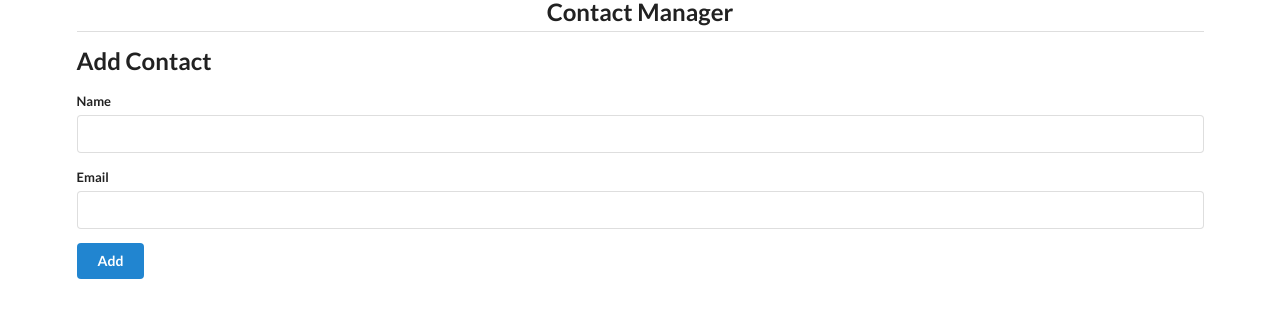
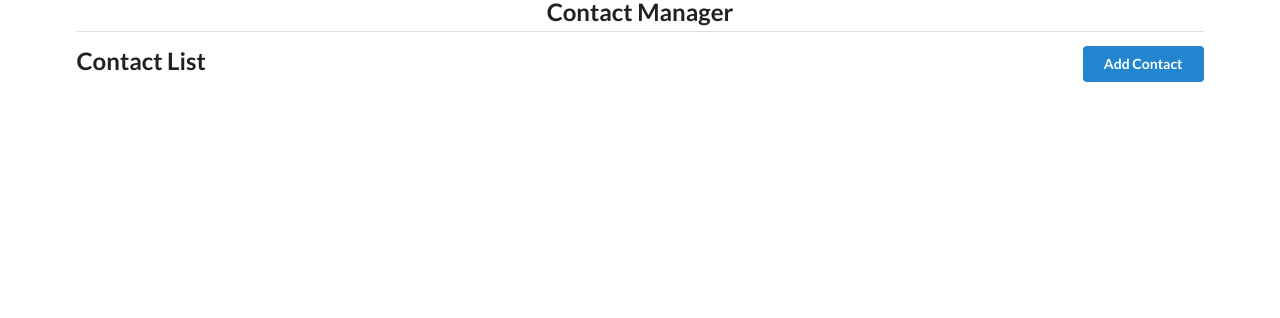
Before and after one commit to abhisheksarmah/react-contact-app, a React (Create React App) app: page / in a window 1280 px wide. Shown: the top 318 px of the page. Built offline with nearby package versions, Linux system fonts and the light colour scheme.

Commit message:
React router with CRUD done

```diff
--- a/package.json
+++ b/package.json
@@ -8,6 +8,7 @@
     "@testing-library/user-event": "^13.5.0",
     "react": "^17.0.2",
     "react-dom": "^17.0.2",
+    "react-router-dom": "^6.2.1",
     "react-scripts": "5.0.0",
     "uuid": "^8.3.2",
     "web-vitals": "^2.1.2"
--- a/src/App.js
+++ b/src/App.js
@@ -1,8 +1,11 @@
-import React, { useState, useEffect } from "react";
+import { useState, useEffect } from "react";
 import { v4 as uuidv4 } from "uuid";
+import { BrowserRouter as Router, Routes, Route } from "react-router-dom";
 import Header from "./components/Header";
 import AddContact from "./components/AddContact";
 import ContactList from "./components/ContactList";
+import ContactDetail from "./components/ContactDetail";
+import DeleteContact from "./components/DeleteContact";
 
 const LOCAL_STORAGE_KEY = "ContactApp.contacts";
 
@@ -29,9 +32,23 @@ function App() {
 
   return (
     <div className="ui main container">
-      <Header />
-      <AddContact addContactHandler={addContactHandler} />
-      <ContactList contacts={contacts} getContactId={removeContactHandler} />
+      <Router>
+        <Header />
+        <Routes>
+          <Route path="/" element={<ContactList contacts={contacts} />} />
+          <Route
+            path="/add"
+            element={<AddContact addContactHandler={addContactHandler} />}
+          />
+          <Route path="/contacts/:id" element={<ContactDetail />} />
+          <Route
+            path="/contacts/:id/delete"
+            element={
+              <DeleteContact deleteContactHandler={removeContactHandler} />
+            }
+          />
+        </Routes>
+      </Router>
     </div>
   );
 }
--- a/src/components/AddContact.js
+++ b/src/components/AddContact.js
@@ -1,31 +1,31 @@
-import React from "react";
+import React, { useState } from "react";
+import { useNavigate } from "react-router-dom";
 
-class AddContact extends React.Component {
-  state = {
-    name: "",
-    email: "",
-  };
-  add = (e) => {
+const AddContact = (props) => {
+  const [contact, setContact] = useState({ name: "", email: "" });
+  let navigate = useNavigate();
+  const add = (e) => {
     e.preventDefault();
-    if (this.state.name === "" || this.state.email === "") {
+    if (contact.name === "" || contact.email === "") {
       alert("All fields are mandatory!!");
       return;
     }
-    this.props.addContactHandler(this.state);
-    this.setState({ name: "", email: "" });
+    props.addContactHandler(contact);
+    setContact({ name: "", email: "" });
+    navigate("/");
   };
-  render() {
+
   return (
     <div className="ui main">
       <h2>Add Contact</h2>
-        <form className="ui form" onSubmit={this.add}>
+      <form className="ui form" onSubmit={add}>
         <div className="field">
           <label>Name</label>
           <input
             type="text"
             name="name"
-              value={this.state.name}
-              onChange={(e) => this.setState({ name: e.target.value })}
+            value={contact.name}
+            onChange={(e) => setContact({ ...contact, name: e.target.value })}
           />
         </div>
         <div className="field">
@@ -33,15 +33,14 @@ class AddContact extends React.Component {
           <input
             type="email"
             name="email"
-              value={this.state.email}
-              onChange={(e) => this.setState({ email: e.target.value })}
+            value={contact.email}
+            onChange={(e) => setContact({ ...contact, email: e.target.value })}
           />
         </div>
         <button className="ui button blue">Add</button>
       </form>
     </div>
   );
-  }
-}
+};
 
 export default AddContact;
--- a/src/components/ContactCard.js
+++ b/src/components/ContactCard.js
@@ -1,18 +1,23 @@
+import { Link } from "react-router-dom";
+
 const ContactCard = (props) => {
   const { id, name, email } = props.contact;
   return (
     <div className="item">
       <div className="right floated">
+        <Link to={`/contacts/${id}/delete`} state={{ contact: props.contact }}>
           <i
             className="trash alternate outline icon red"
             style={{ marginTop: "7px" }}
-          onClick={() => props.clickHandler(id)}
           />
+        </Link>
       </div>
       <i className="large github middle aligned icon"></i>
       <div className="content">
+        <Link to={`/contacts/${id}`} state={{ contact: props.contact }}>
           <div className="header">{name}</div>
           <div className="description">{email}</div>
+        </Link>
       </div>
     </div>
   );
--- /dev/null
+++ b/src/components/ContactDetail.js
@@ -0,0 +1,29 @@
+import { Link, useLocation } from "react-router-dom";
+
+const ContactDetail = () => {
+  const location = useLocation();
+  const { name, email } = location.state.contact;
+
+  return (
+    <div className="main">
+      <div className="ui card centered">
+        <div className="image">
+          <img src="https://picsum.photos/200/200" />
+        </div>
+        <div className="content">
+          <div className="header">{name}</div>
+          <div className="description">{email}</div>
+        </div>
+      </div>
+      <div className="ui centered">
+        <Link to="/">
+          <button className="ui button blue center">
+            Back to Contact List
+          </button>
+        </Link>
+      </div>
+    </div>
+  );
+};
+
+export default ContactDetail;
--- a/src/components/ContactList.js
+++ b/src/components/ContactList.js
@@ -1,22 +1,22 @@
-import { render } from "@testing-library/react";
-import React from "react";
+import { Link } from "react-router-dom";
 import ContactCard from "./ContactCard";
 
 const ContactList = (props) => {
-  const deleteContactHandler = (id) => {
-    props.getContactId(id);
-  };
   const renderContactList = props.contacts.map((contact) => {
-    return (
-      <ContactCard
-        contact={contact}
-        clickHandler={deleteContactHandler}
-        key={contact.id}
-      />
-    );
+    return <ContactCard contact={contact} key={contact.id} />;
   });
 
-  return <div className="ui celled list">{renderContactList}</div>;
+  return (
+    <div className="main">
+      <h2>
+        Contact List
+        <Link to="/add">
+          <button className="ui button blue right floated">Add Contact</button>
+        </Link>
+      </h2>
+      <div className="ui celled list">{renderContactList}</div>
+    </div>
+  );
 };
 
 export default ContactList;
--- /dev/null
+++ b/src/components/DeleteContact.js
@@ -0,0 +1,19 @@
+import { useEffect } from "react";
+import { useNavigate, useLocation } from "react-router-dom";
+
+export default function DeleteContact(props) {
+  let navigate = useNavigate();
+  const location = useLocation();
+  const { id } = location.state.contact;
+
+  useEffect(() => {
+    const confirmation = prompt(
+      "Are you sure you want to delete? Please type YES to confirm."
+    );
+    if (confirmation === "YES") {
+      props.deleteContactHandler(id);
+    }
+    navigate("/");
+  }, []);
+  return null;
+}
--- a/src/components/Header.js
+++ b/src/components/Header.js
@@ -1,5 +1,3 @@
-import React from "react";
-
 const Header = () => {
   return (
     <div className="ui center aligned dividing header">
```
Also changed, not shown: 1 other file (tests, documents, lock files or other folders). Lines whose indentation alone changed are shown as unchanged.
